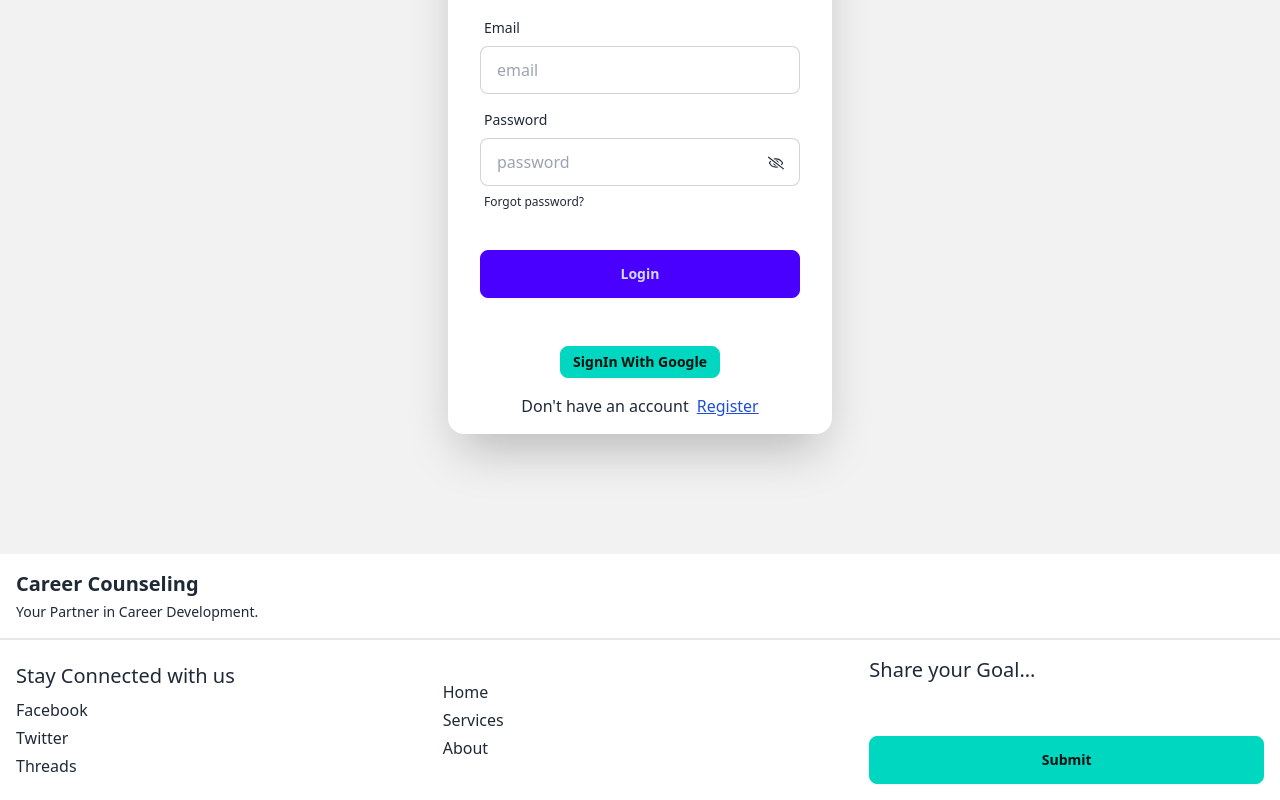
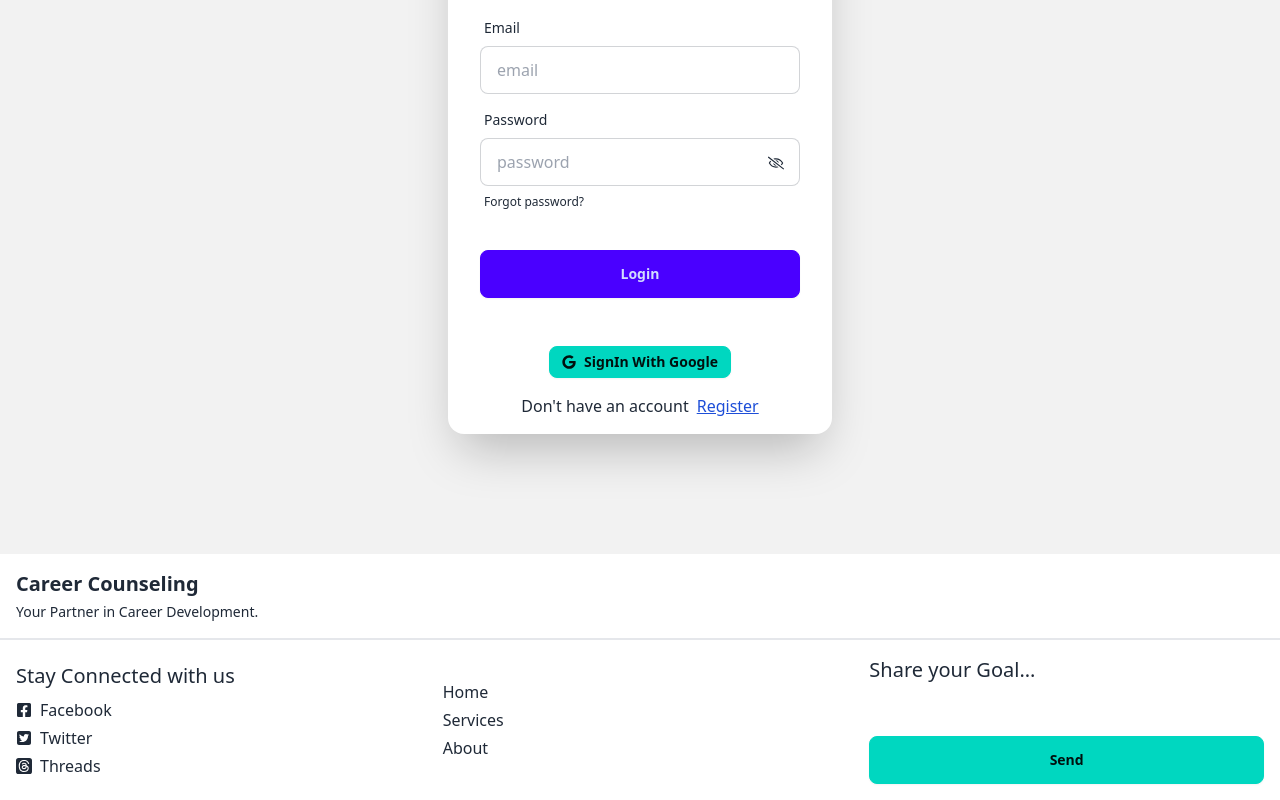
Before and after one commit to ALHriday/Career-Counseling, a React (Vite) app: page /LogIn in a window 1280 px wide. Shown: the part 311-1111 px from the top of the page. Built offline with nearby package versions, Linux system fonts and the light colour scheme; no server answers.

Commit message:
added some icons

```diff
--- a/src/components/Footer/Footer.jsx
+++ b/src/components/Footer/Footer.jsx
@@ -1,18 +1,20 @@
-
+import { FaFacebookSquare } from "react-icons/fa";
+import { FaSquareTwitter } from "react-icons/fa6";
+import { BsFillThreadsFill } from "react-icons/bs";
 
 const Footer = () => {
     return (
-        <div className="grid grid-cols-3 justify-center items-center">
-            <div className="flex flex-col justify-center items-start p-4 border-b-2 gap-1 col-span-3">
+        <div className="grid grid-cols-1 md:grid-cols-3 justify-center items-center">
+            <div className="flex flex-col justify-center items-start p-4 border-b-2 gap-1 col-span-1 md:col-span-3">
                 <h2 className="text-xl font-bold">Career Counseling</h2>
                 <p className="text-sm">Your Partner in Career Development.</p>
             </div>
             <div className="flex flex-col gap-2 p-4">
                 <h2 className="text-xl">Stay Connected with us</h2>
                 <div className="flex flex-col gap-1">
-                    <p>Facebook</p>
-                    <p>Twitter</p>
-                    <p>Threads</p>
+                    <p className="inline-flex gap-2 items-center"><FaFacebookSquare /> Facebook</p>
+                    <p className="inline-flex gap-2 items-center"><FaSquareTwitter /> Twitter</p>
+                    <p className="inline-flex gap-2 items-center"><BsFillThreadsFill /> Threads</p>
                 </div>
             </div>
             <div className="flex flex-col gap-1 p-4">
@@ -25,7 +27,7 @@ const Footer = () => {
                 <h1 className="mb-2 text-xl">Share your Goal...</h1>
                 <div className="flex flex-col gap-1">
                     <input className="p-2 rounded-md" type="text" />
-                    <button className="btn btn-accent">Submit</button>
+                    <button className="btn btn-accent">Send</button>
                 </div>
             </div>
         </div>
--- a/src/components/Login/Login.jsx
+++ b/src/components/Login/Login.jsx
@@ -6,6 +6,7 @@ import auth from "../Firebase/firebase.init";
 
 import { FaRegEyeSlash } from "react-icons/fa";
 import { FaRegEye } from "react-icons/fa";
+import { FaGoogle } from "react-icons/fa";
 
 const Login = () => {
     const { logInUser, handleRegister, setUser, notify, setEmailVerification, emailVerification } = useContext(AuthContext);
@@ -92,7 +93,7 @@ const Login = () => {
                     </form>
 
                     <div className="flex justify-center items-center">
-                        <button onClick={handleRegisterUser} className="btn btn-sm btn-accent">SignIn With Google</button>
+                        <button onClick={handleRegisterUser} className="btn btn-sm btn-accent"><FaGoogle /> SignIn With Google</button>
                     </div>
 
                     <h4 className="p-4 text-center">{`Don't have an account`}<Link className="underline text-blue-700 ml-2" to='/Register'>Register</Link></h4>
```
